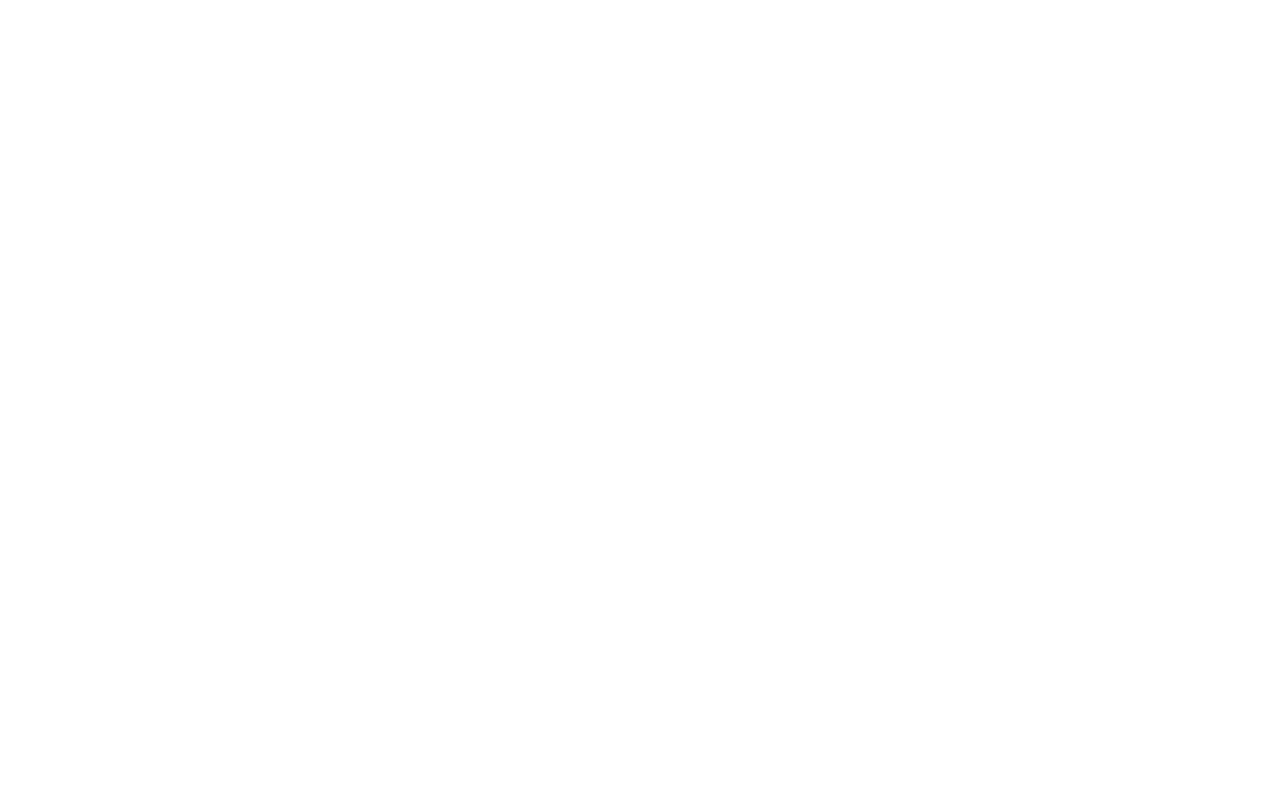
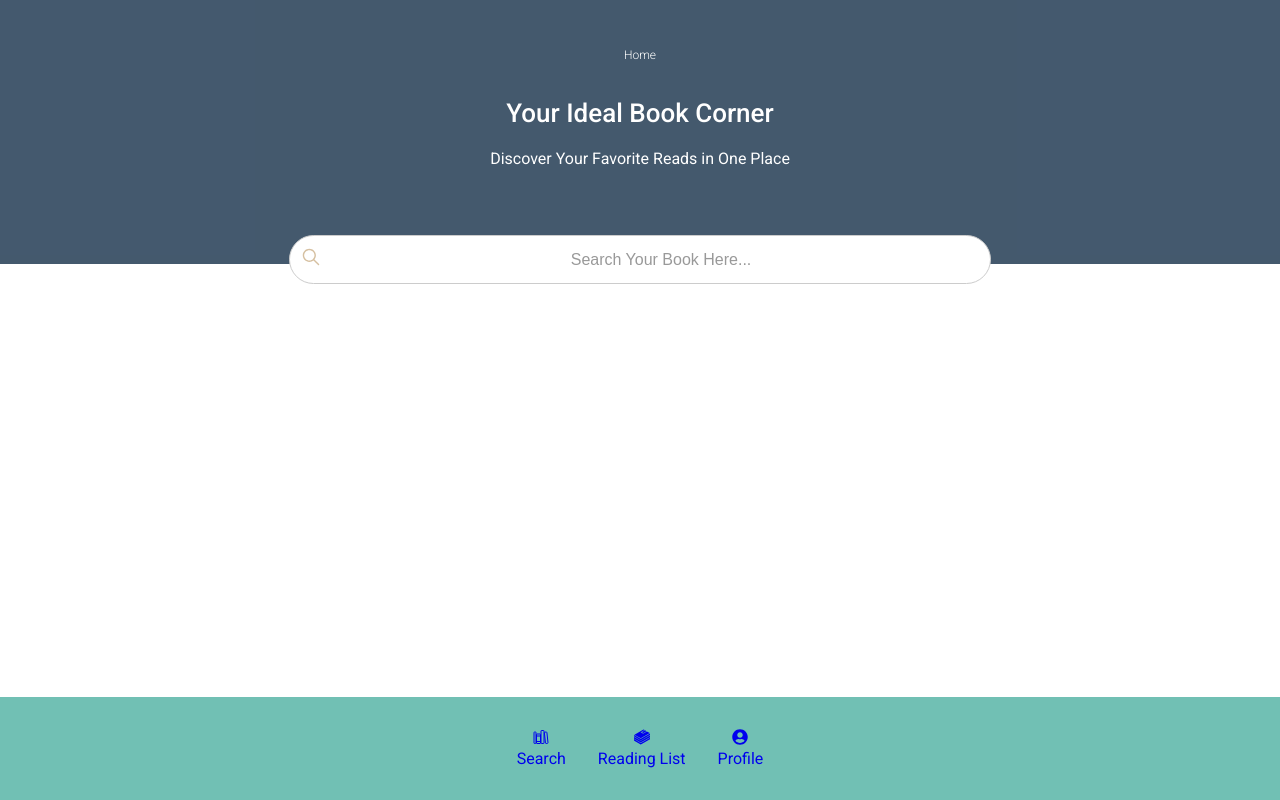
Before and after one commit to mrahmann0010/bookish, a React (Create React App) app: page / in a window 1280 px wide. Built offline with nearby package versions, Linux system fonts and the light colour scheme; the HTML template or start-up script is replaced by a standard one; a web font is replaced by a local one.

Commit message:
setup gh-pages

```diff
--- a/src/App.js
+++ b/src/App.js
@@ -43,10 +43,10 @@
 
   return (
     <>
-        <BrowserRouter basename='/bookish'>
+        <BrowserRouter>
             <header>
                 <nav className='nav-bar'>
-                <NavLink exact path='/bookish'>
+                <NavLink to='/'>
                     <span className='navI'><IoLibraryOutline /></span>
                     <span className='navT'>Search</span>
 
```
Also changed, not shown: 8 other files (tests, documents, lock files or other folders).
